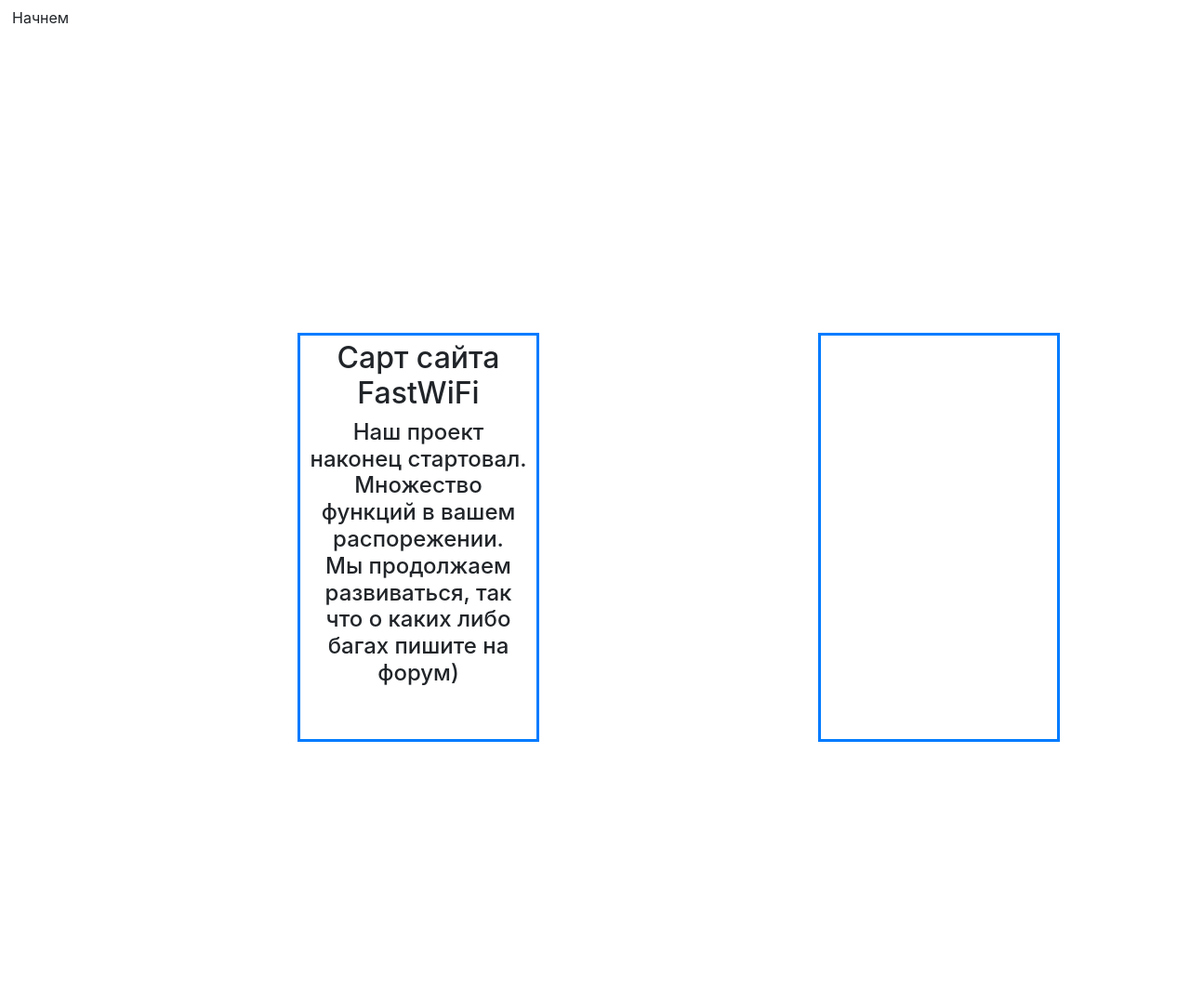
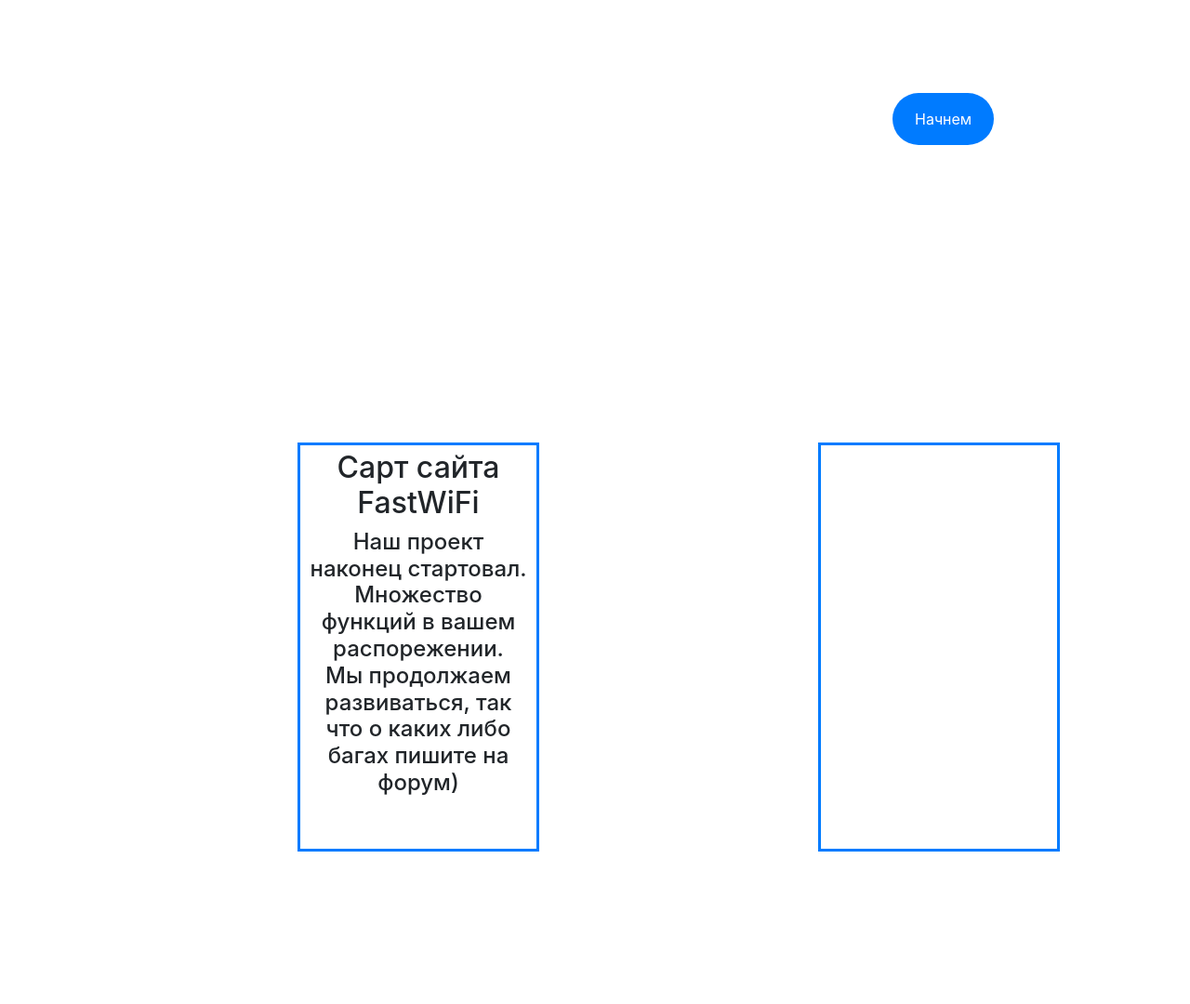
Before and after one commit to Flaer993/MyProjectToMSHP, a Django app: page / in a window 1280 px wide; the page is wider, and only the part inside the window is pictured. Shown: the part 50-1130 px from the top of that part at 93% size. Run offline with Django 3.2, Linux system fonts and the light colour scheme; some libraries are stand-ins or nearby versions.

Commit message:
fix_Cyeta

```diff
--- a/core/templates/instructions/pre_instr.html
+++ b/core/templates/instructions/pre_instr.html
@@ -192,7 +192,7 @@
     </select>
 
 </div>
-    <input type="submit" value="Подтвердить" class='btn'><a href=""></a>
+    <input type="submit" value="Подтвердить" class='btn1'><a href=""></a>
 
 </body>
 </html>
--- a/core/templates/ladding.html
+++ b/core/templates/ladding.html
@@ -1,5 +1,5 @@
+{% load static %}
 <!DOCTYPE html>
-{% load static %}
 <html class="no-js">
 <!--<![endif]-->
 
@@ -98,7 +98,7 @@
 		   <div>
 		{% url 'start_inst' as url_start_1 %}
 
-		<a class="btn {% if url_start_1 == request.path %}active{% endif %}" href="{{url_start_1}}">Начнем</a>
+		<a class="btn1 {% if url_start_1 == request.path %}active{% endif %}" href="{{url_start_1}}">Начнем</a>
 		</div>
 		<div class="news1">
 <h2>Сарт сайта FastWiFi</h2>
```
